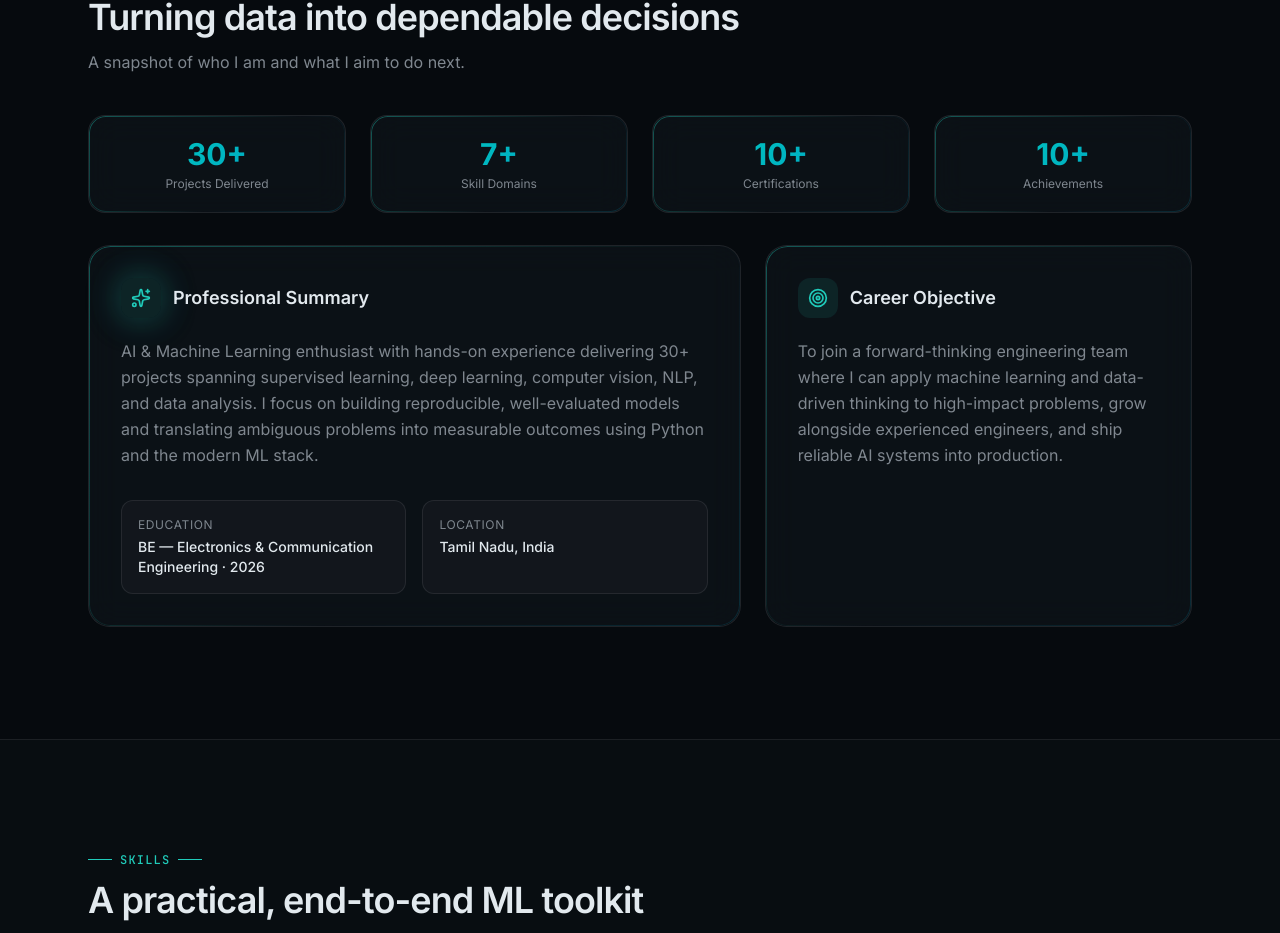
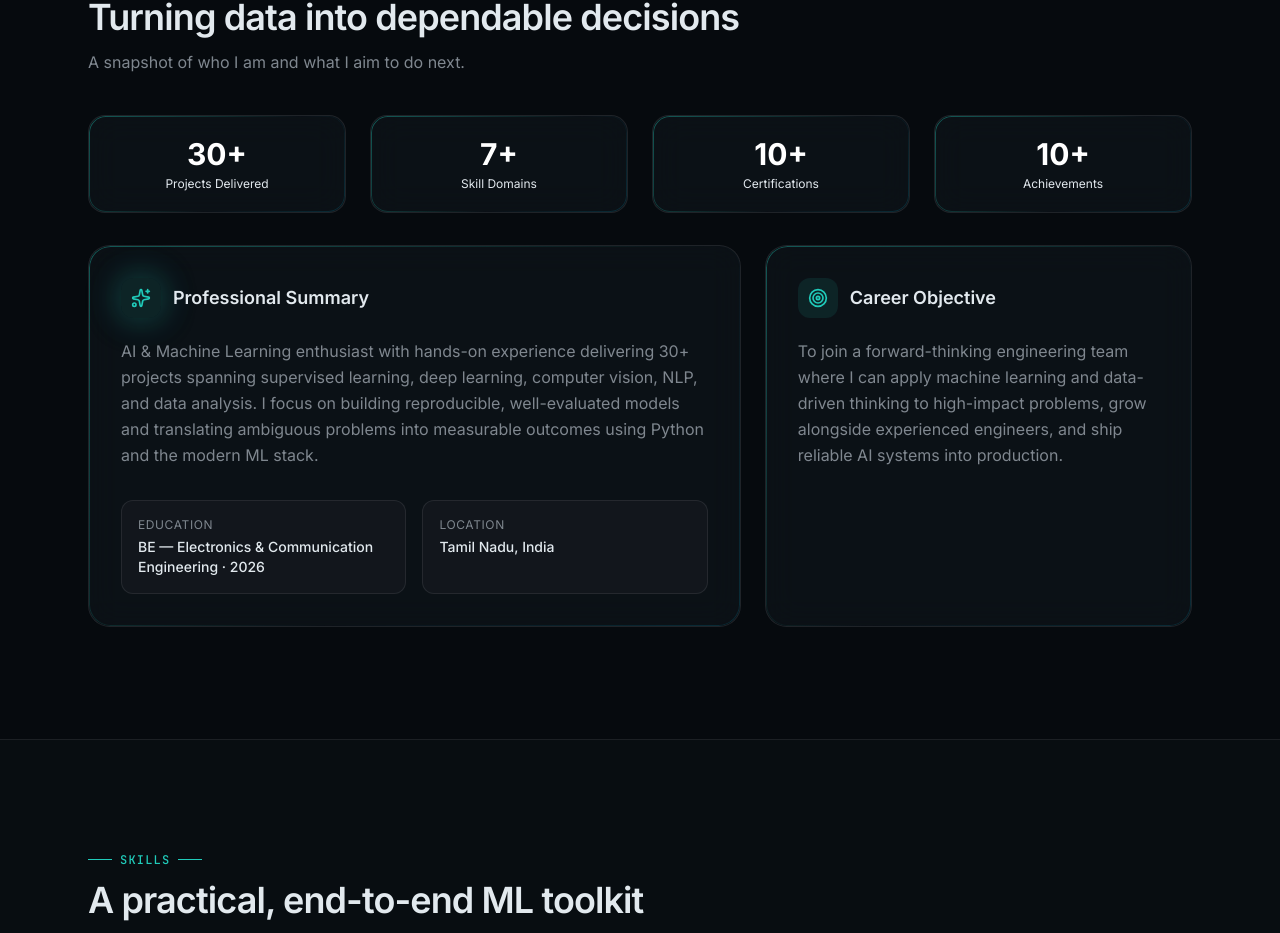
Before and after one commit to Santhosh17905/MY-PORTFOLIO, a Next.js app: page / in a window 1280 px wide. Shown: the part 915-1848 px from the top of the page. Built offline with nearby package versions, Linux system fonts and the light colour scheme.

Commit message:
fix about section text visibility

```diff
--- a/components/sections/about.tsx
+++ b/components/sections/about.tsx
@@ -58,10 +58,10 @@ export function About() {
           ].map((s, i) => (
             <ScrollReveal key={s.label} variant="zoom" delay={i * 100}>
               <div className="glass gradient-border rounded-xl border border-border p-5 text-center transition-all duration-300 hover:-translate-y-1 hover:shadow-lg hover:shadow-primary/10">
-                <div className="text-3xl font-bold text-gradient-primary">
+               <div className="text-3xl font-bold text-white">
                   <CountUp to={s.value} suffix={s.suffix} />
                 </div>
-                <div className="mt-1 text-xs text-muted-foreground">{s.label}</div>
+                <div className="mt-1 text-xs text-foreground">{s.label}</div>
               </div>
             </ScrollReveal>
           ))}
```
